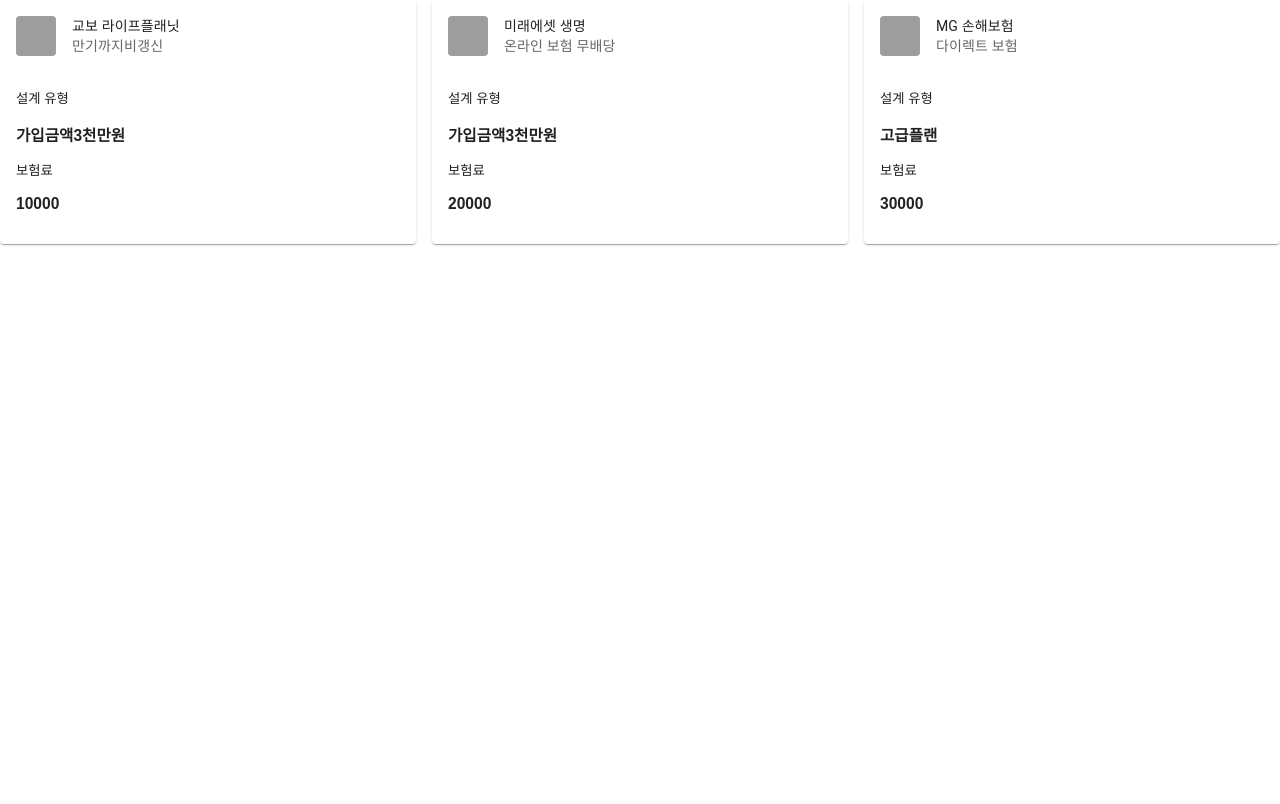
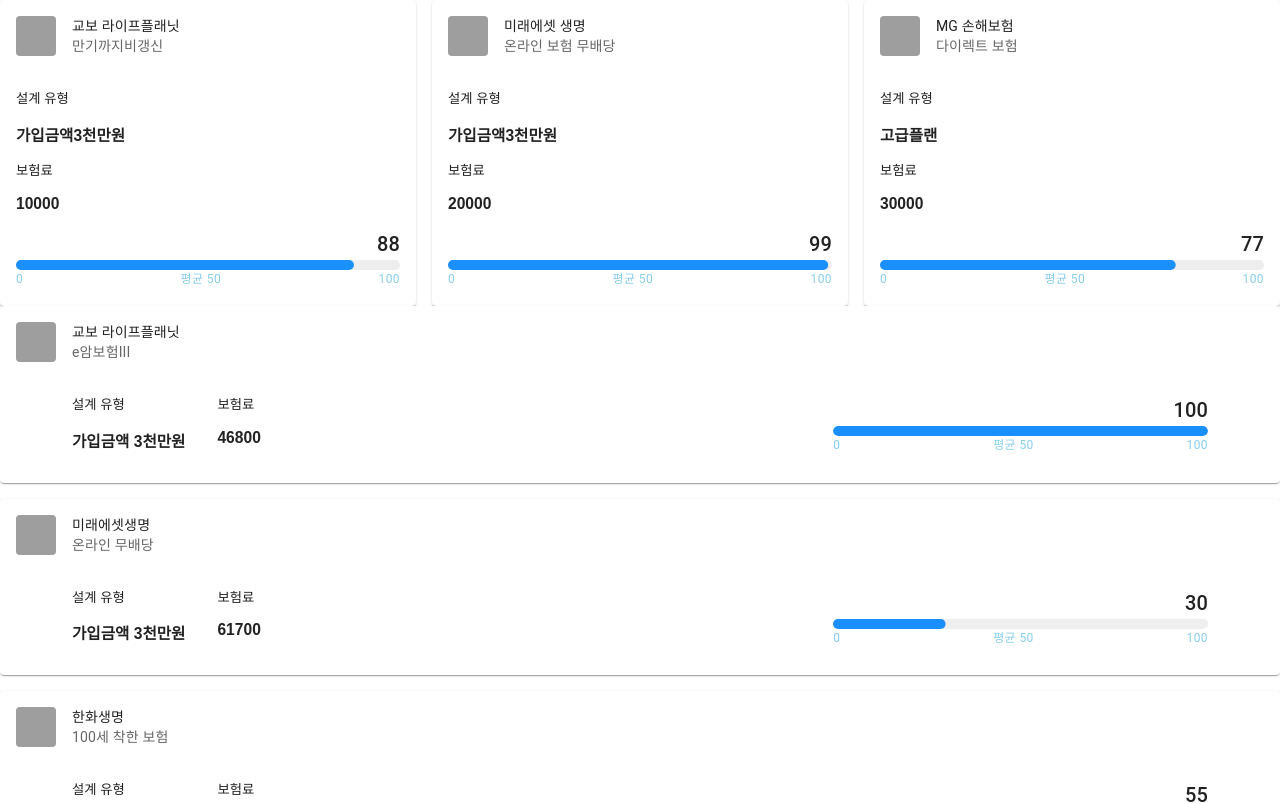
Before and after one commit to yoonhyeyoon/ChiChu, a React (Create React App) app in the folder frontend/: page /search/result in a window 1280 px wide. Shown: the top 804 px of the page. Built offline with nearby package versions, Linux system fonts and the light colour scheme; grey boxes are pictures that could not be loaded.

Commit message:
update FE/search_result #하단 리스트 & 프로그레스 바 추가

```diff
--- /dev/null
+++ b/frontend/src/components/SearchResult/PlanBar/index.tsx
@@ -0,0 +1,51 @@
+import {
+  Avatar,
+  Box,
+  Card,
+  CardActionArea,
+  CardContent,
+  CardHeader,
+  Stack,
+} from '@mui/material';
+
+import { PlanPreviewType } from '../../../types/types';
+import ProgressBarWithNumber from '../../Common/ProgressBarWithNumber';
+
+function PlanBar(props: PlanPreviewType) {
+  return (
+    <Card>
+      <CardActionArea>
+        <CardHeader
+          avatar={
+            <Avatar
+              src={props.logo_img}
+              alt={props.brand_name}
+              variant="rounded"
+            />
+          }
+          title={props.brand_name}
+          subheader={props.plan_name}
+        />
+        <CardContent>
+          <Stack direction="row" justifyContent="space-between" paddingX={7}>
+            <Stack direction="row" spacing={4}>
+              <Stack direction="column">
+                <span>설계 유형</span>
+                <h3>{props.plan_type}</h3>
+              </Stack>
+              <Stack direction="column">
+                <span>보험료</span>
+                <h3>{props.plan_cost}</h3>
+              </Stack>
+            </Stack>
+            <Box sx={{ width: '33%' }}>
+              <ProgressBarWithNumber plan_score={props.plan_score} />
+            </Box>
+          </Stack>
+        </CardContent>
+      </CardActionArea>
+    </Card>
+  );
+}
+
+export default PlanBar;
--- /dev/null
+++ b/frontend/src/components/SearchResult/PlanBarList/index.tsx
@@ -0,0 +1,26 @@
+import { Stack } from '@mui/material';
+
+import { PlanPreviewType } from '../../../types/types';
+import PlanBar from '../PlanBar';
+import sample from './sample.json';
+
+function PlanBarList(): JSX.Element {
+  const sampleList: PlanPreviewType[] = sample;
+
+  return (
+    <Stack direction="column" spacing={2}>
+      {sampleList.map(content => (
+        <PlanBar
+          logo_img={content.logo_img}
+          brand_name={content.brand_name}
+          plan_name={content.plan_name}
+          plan_type={content.plan_type}
+          plan_cost={content.plan_cost}
+          plan_score={content.plan_score}
+        />
+      ))}
+    </Stack>
+  );
+}
+
+export default PlanBarList;
--- /dev/null
+++ b/frontend/src/components/SearchResult/PlanBarList/sample.json
@@ -0,0 +1,34 @@
+[
+  {
+    "logo_img": "lina_logo.jpg",
+    "brand_name": "교보 라이프플래닛",
+    "plan_name": "e암보험III",
+    "plan_type": "가입금액 3천만원",
+    "plan_cost": "46800",
+    "plan_score": 100
+  },
+  {
+    "logo_img": "lina_logo.jpg",
+    "brand_name": "미래에셋생명",
+    "plan_name": "온라인 무배당",
+    "plan_type": "가입금액 3천만원",
+    "plan_cost": "61700",
+    "plan_score": 30
+  },
+  {
+    "logo_img": "lina_logo.jpg",
+    "brand_name": "한화생명",
+    "plan_name": "100세 착한 보험",
+    "plan_type": "가입금액 3천만원",
+    "plan_cost": "54600",
+    "plan_score": 55
+  },
+  {
+    "logo_img": "lina_logo.jpg",
+    "brand_name": "농협생명",
+    "plan_name": "모두의보험",
+    "plan_type": "가입금액 3천만원",
+    "plan_cost": "85000",
+    "plan_score": 77
+  }
+]
--- a/frontend/src/components/SearchResult/PlanCard/index.tsx
+++ b/frontend/src/components/SearchResult/PlanCard/index.tsx
@@ -5,9 +5,11 @@
   CardContent,
   CardHeader,
 } from '@mui/material';
-import { PlanCardType } from '../../../types/types';
 
-function PlanCard(props: PlanCardType) {
+import { PlanPreviewType } from '../../../types/types';
+import ProgressBarWithNumber from '../../Common/ProgressBarWithNumber';
+
+function PlanCard(props: PlanPreviewType) {
   return (
     <Card>
       <CardActionArea>
@@ -27,6 +29,7 @@
           <h3>{props.plan_type}</h3>
           <span>보험료</span>
           <h3>{props.plan_cost}</h3>
+          <ProgressBarWithNumber plan_score={props.plan_score} />
         </CardContent>
       </CardActionArea>
     </Card>
--- a/frontend/src/components/SearchResult/PlanCardList/index.tsx
+++ b/frontend/src/components/SearchResult/PlanCardList/index.tsx
@@ -1,10 +1,10 @@
 import { Grid } from '@mui/material';
 import Card from '../PlanCard';
-import { PlanCardType } from '../../../types/types';
+import { PlanPreviewType } from '../../../types/types';
 import sample from './sample.json';
 
 function CardList(): JSX.Element {
-  const sampleList: PlanCardType[] = sample.slice(0, 3);
+  const sampleList: PlanPreviewType[] = sample.slice(0, 3);
 
   return (
     <Grid container spacing={2}>
@@ -16,6 +16,7 @@
             plan_name={content.plan_name}
             plan_type={content.plan_type}
             plan_cost={content.plan_cost}
+            plan_score={content.plan_score}
           />
         </Grid>
       ))}
--- a/frontend/src/components/SearchResult/PlanCardList/sample.json
+++ b/frontend/src/components/SearchResult/PlanCardList/sample.json
@@ -4,27 +4,31 @@
     "brand_name": "교보 라이프플래닛",
     "plan_name": "만기까지비갱신",
     "plan_type": "가입금액3천만원",
-    "plan_cost": "10000"
+    "plan_cost": "10000",
+    "plan_score": 88
   },
   {
     "logo_img": "lina_logo.jpg",
     "brand_name": "미래에셋 생명",
     "plan_name": "온라인 보험 무배당",
     "plan_type": "가입금액3천만원",
-    "plan_cost": "20000"
+    "plan_cost": "20000",
+    "plan_score": 99
   },
   {
     "logo_img": "lina_logo.jpg",
     "brand_name": "MG 손해보험",
     "plan_name": "다이렉트 보험",
     "plan_type": "고급플랜",
-    "plan_cost": "30000"
+    "plan_cost": "30000",
+    "plan_score": 77
   },
   {
     "logo_img": "lina_logo.jpg",
     "brand_name": "라이나 생명",
     "plan_name": "이가튼튼 보험",
     "plan_type": "실속형",
-    "plan_cost": "30000"
+    "plan_cost": "30000",
+    "plan_score": 80
   }
 ]
--- a/frontend/src/pages/SearchResult.tsx
+++ b/frontend/src/pages/SearchResult.tsx
@@ -1,9 +1,11 @@
+import PlanBarList from '../components/SearchResult/PlanBarList';
 import CardList from '../components/SearchResult/PlanCardList';
 
 function SearchResult(): JSX.Element {
   return (
     <>
       <CardList />
+      <PlanBarList />
     </>
   );
 }
--- a/frontend/src/types/types.ts
+++ b/frontend/src/types/types.ts
@@ -1,7 +1,8 @@
-export type PlanCardType = {
+export type PlanPreviewType = {
   logo_img: string;
   brand_name: string;
   plan_name: string;
   plan_type: string;
   plan_cost: string;
+  plan_score: number;
 };
```
